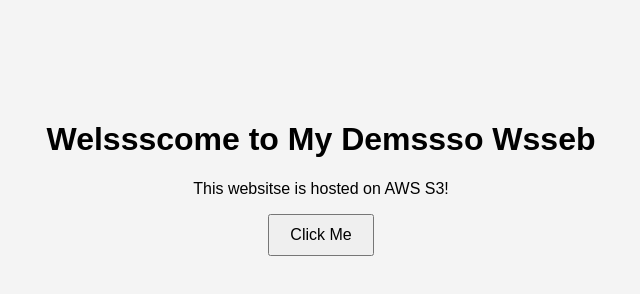
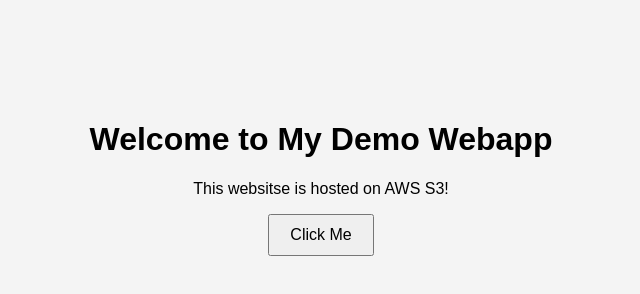
Before and after one commit to bohraayush25/projectx, a plain HTML site: page index.html in a window 1280 px wide. Shown: the whole page, without its empty margins (319-959 px from the left). Drawn offline with Linux system fonts and the light colour scheme.

Commit message:
Update index.html

```diff
--- a/index.html
+++ b/index.html
@@ -7,7 +7,7 @@
 </head>
 <body>
     <div class="container">
-        <h1>Welssscome to My Demssso Wsseb</h1>
+        <h1>Welcome to My Demo Webapp</h1>
         <p>This websitse is hosted on AWS S3!</p>
         <button onclick="sayHello()">Click Me</button>
     </div>
```
